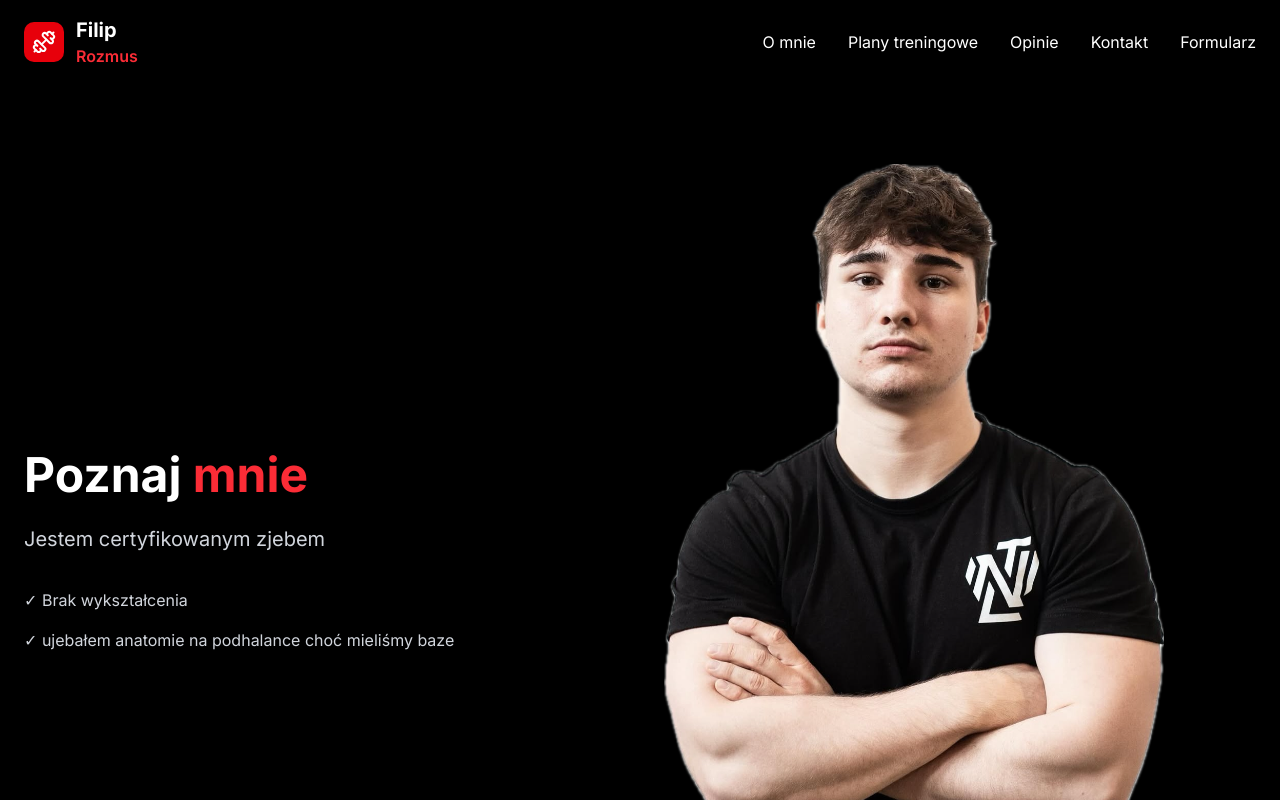
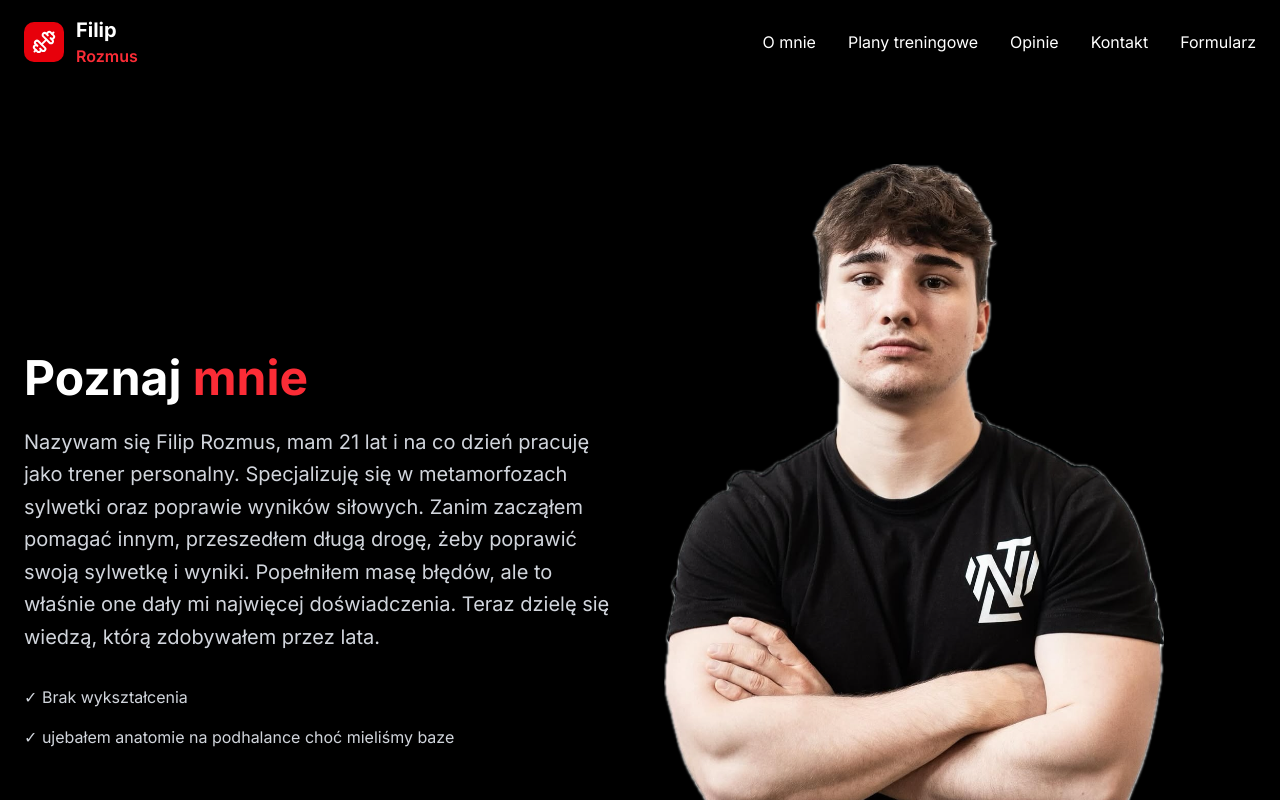
Before and after one commit to Pyndzelek/rozmus-web, a Next.js app: page /o-mnie in a window 1280 px wide. Shown: the top 800 px of the page. Built offline with nearby package versions, Linux system fonts and the light colour scheme.

Commit message:
Updated form question order

```diff
--- a/src/app/o-mnie/page.tsx
+++ b/src/app/o-mnie/page.tsx
@@ -33,7 +33,13 @@ export default function AboutPage() {
                 Poznaj <span className="text-red-500">mnie</span>
               </h1>
               <p className="text-lg md:text-xl text-gray-300 mb-8 leading-relaxed">
-                Jestem certyfikowanym zjebem
+                Nazywam się Filip Rozmus, mam 21 lat i na co dzień pracuję jako
+                trener personalny. Specjalizuję się w metamorfozach sylwetki
+                oraz poprawie wyników siłowych. Zanim zacząłem pomagać innym,
+                przeszedłem długą drogę, żeby poprawić swoją sylwetkę i wyniki.
+                Popełniłem masę błędów, ale to właśnie one dały mi najwięcej
+                doświadczenia. Teraz dzielę się wiedzą, którą zdobywałem przez
+                lata.
               </p>
               <div className="space-y-4 text-gray-300">
                 <p>✓ Brak wykształcenia</p>
--- a/src/components/modern-footer.tsx
+++ b/src/components/modern-footer.tsx
@@ -8,7 +8,6 @@ import {
   MapPin,
   Instagram,
   Facebook,
-  Youtube,
 } from "lucide-react";
 import Link from "next/link";
 
--- a/src/components/survey-form.tsx
+++ b/src/components/survey-form.tsx
@@ -25,7 +25,7 @@ interface FormData {
   height: string;
   weight: string;
   goals: string[];
-  trainingDays: string;
+  trainingDays: string[]; // FIX: Changed from string to string[]
   preferredDays: string[];
   activityLevel: string;
   sittingTime: string;
@@ -49,7 +49,7 @@ export function SurveyForm() {
     height: "",
     weight: "",
     goals: [],
-    trainingDays: "",
+    trainingDays: [], // FIX: Changed from "" to []
     preferredDays: [],
     activityLevel: "",
     sittingTime: "",
@@ -102,16 +102,21 @@ export function SurveyForm() {
         if (!height) newErrors.height = "Wzrost jest wymagany";
         else if (!/^\d+$/.test(height))
           newErrors.height = "Wprowadź prawidłowy wzrost w cm.";
+        else if (Number.parseInt(height) < 140 || Number.parseInt(height) > 220)
+          newErrors.height = "Wzrost musi być między 140 a 220 cm";
 
         if (!weight) newErrors.weight = "Waga jest wymagana";
         else if (!/^\d+$/.test(weight))
           newErrors.weight = "Wprowadź prawidłową wagę w kg.";
+        else if (Number.parseInt(weight) < 40 || Number.parseInt(weight) > 150)
+          newErrors.weight = "Waga musi być między 40 a 150 kg";
         break;
       case 2:
         if (goals.length === 0)
           newErrors.goals = ["Wybierz przynajmniej jeden cel treningowy"];
-        if (!trainingDays)
-          newErrors.trainingDays = "Wybierz liczbę dni treningowych";
+        // FIX: Changed validation from !trainingDays to length check
+        if (trainingDays.length === 0)
+          newErrors.trainingDays = ["Wybierz przynajmniej jedną opcję"];
         break;
       case 3:
         if (!activityLevel)
@@ -150,7 +155,8 @@ export function SurveyForm() {
     }
   };
 
-  const updateFormData = (field: keyof FormData, value: any) => {
+  // FIX: Replaced `any` with a specific type to fix the TypeScript error
+  const updateFormData = (field: keyof FormData, value: string | string[]) => {
     setFormData((prev) => ({ ...prev, [field]: value }));
     if (errors[field]) {
       setErrors((prev) => ({ ...prev, [field]: undefined }));
@@ -371,7 +377,6 @@ export function SurveyForm() {
                   <Label className="text-white mb-4 block">
                     Ile dni w tygodniu jesteś w stanie poświęcić na trening? *
                   </Label>
-                  {/* This grid provides responsive columns and consistent spacing */}
                   <div className="grid grid-cols-2 sm:grid-cols-3 gap-4">
                     {["2 dni", "3 dni", "4 dni", "5 dni", "6 dni", "7 dni"].map(
                       (days) => (
@@ -529,7 +534,6 @@ export function SurveyForm() {
                         <RadioGroupItem
                           value={time}
                           id={time}
-                          // This class forces the border to become red when checked
                           className="border-gray-600 data-[state=checked]:border-red-600 data-[state=checked]:bg-red-600"
                         />
                         <Label
@@ -631,8 +635,8 @@ export function SurveyForm() {
                   </Label>
                   <RadioGroup
                     value={formData.stressLevel}
-                    onValueChange={(value) =>
-                      updateFormData("stressLevel", value)
+                    onValueChange={
+                      (value) => updateFormData("stressLevel", value as string) // Casting here for type safety
                     }
                     className="space-y-2"
                   >
@@ -647,7 +651,7 @@ export function SurveyForm() {
                         <RadioGroupItem
                           value={level}
                           id={level}
-                          className="border-gray-600"
+                          className="border-gray-600 data-[state=checked]:border-red-600 data-[state=checked]:bg-red-600"
                         />
                         <Label
                           htmlFor={level}
@@ -741,7 +745,7 @@ export function SurveyForm() {
             onClick={prevStep}
             disabled={currentStep === 1}
             variant="outline"
-            className="border-gray-600 text-white hover:bg-gray-800 bg-transparent"
+            className="border-gray-600 text-white hover:bg-gray-800 bg-transparent disabled:opacity-50 disabled:cursor-not-allowed"
           >
             <ChevronLeft className="w-4 h-4 md:mr-2" />
             <span className="hidden md:inline">Poprzedni</span>
```
